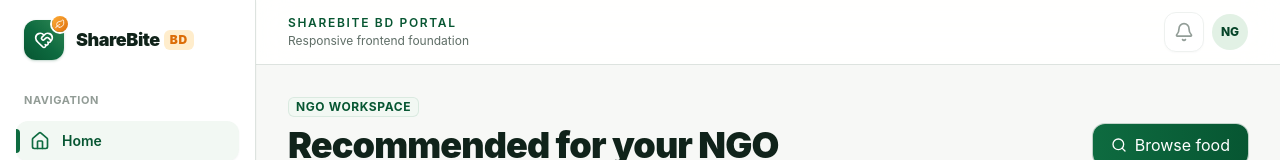
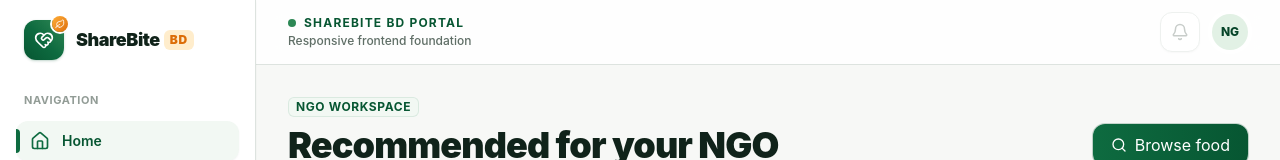
Before and after one commit to mahamudul-hasan7/shearbitebd, a Next.js app: page /preview/ngo in a window 1280 px wide. Shown: the top 160 px of the page. Built offline with nearby package versions, Linux system fonts and the light colour scheme.

Commit message:
feat(layout): upgrade sticky app header with mobile badge and animated notifications

```diff
--- a/src/components/layout/app-header.tsx
+++ b/src/components/layout/app-header.tsx
@@ -24,29 +24,59 @@ export function AppHeader({
   unreadNotifications?: number;
 }) {
   return (
-    <header className="sticky top-0 z-30 border-b border-line bg-white/90 backdrop-blur-lg">
-      <div className="mx-auto flex h-16 min-w-0 max-w-[var(--page-max-width)] items-center justify-between gap-3 px-3 xs:px-4 sm:px-6 xl:px-8">
-        <div className="lg:hidden"><BrandLogo compact /></div>
+    <header className="sticky top-0 z-30 border-b border-line bg-surface/85 backdrop-blur-md">
+      <div className="mx-auto flex h-16 min-w-0 max-w-[var(--page-max-width)] items-center justify-between gap-4 px-4 sm:px-6 lg:px-8">
+        <div className="flex items-center gap-3 lg:hidden">
+          <BrandLogo compact />
+          <span className="text-xs font-bold uppercase tracking-wider text-brand-700">
+            {role === "donor" ? "Donor" : "NGO"}
+          </span>
+        </div>
+
         <div className="hidden lg:block">
-          <p className="text-xs font-semibold uppercase tracking-[0.14em] text-brand-700">{eyebrow}</p>
-          <p className="mt-0.5 text-xs text-muted-600">{description}</p>
+          <div className="flex items-center gap-2">
+            <span className="size-2 rounded-full bg-brand-500" />
+            <p className="text-xs font-bold uppercase tracking-widest text-brand-700">{eyebrow}</p>
+          </div>
+          <p className="mt-0.5 text-xs text-muted-600 font-medium">{description}</p>
         </div>
-        <div className="flex min-w-0 items-center gap-2">
+
+        <div className="flex min-w-0 items-center gap-3">
           <span className="relative">
             {notificationHref ? (
-              <IconButtonLink href={notificationHref} label={`${unreadNotifications} unread notification${unreadNotifications === 1 ? "" : "s"}`}><Bell className="size-5" /></IconButtonLink>
+              <IconButtonLink
+                href={notificationHref}
+                label={`${unreadNotifications} unread notification${unreadNotifications === 1 ? "" : "s"}`}
+              >
+                <Bell className="size-4.5 text-muted-600 transition-colors group-hover:text-ink-900" />
+              </IconButtonLink>
             ) : (
-              <IconButton label="Notifications preview" disabled><Bell className="size-5" /></IconButton>
+              <IconButton label="Notifications preview" disabled>
+                <Bell className="size-4.5 text-muted-400" />
+              </IconButton>
             )}
-            {unreadNotifications > 0 && <span className="absolute right-0 top-0 grid size-4 place-items-center rounded-full bg-accent-500 text-[9px] font-black text-white ring-2 ring-canvas" aria-hidden="true">{Math.min(unreadNotifications, 9)}</span>}
+            {unreadNotifications > 0 && (
+              <span
+                className="absolute -right-1 -top-1 grid size-5 place-items-center rounded-full bg-accent-500 text-[10px] font-black text-white ring-2 ring-surface shadow-xs animate-pulse"
+                aria-hidden="true"
+              >
+                {Math.min(unreadNotifications, 9)}
+              </span>
+            )}
           </span>
+
           {profileName && (
-            <div className="hidden min-w-0 max-w-44 text-right sm:block">
-              <p className="truncate text-sm font-black text-ink-900">{profileName}</p>
-              {profileDescription && <p className="truncate text-xs text-muted-600">{profileDescription}</p>}
+            <div className="hidden min-w-0 max-w-48 text-right sm:block">
+              <p className="truncate text-xs font-bold text-ink-900">{profileName}</p>
+              {profileDescription && (
+                <p className="truncate text-[11px] text-muted-400 font-medium">{profileDescription}</p>
+              )}
             </div>
           )}
-          <Avatar initials={avatarInitials ?? (role === "donor" ? "FD" : "NG")} size="sm" />
+
+          <div className="ring-2 ring-brand-100 rounded-full">
+            <Avatar initials={avatarInitials ?? (role === "donor" ? "FD" : "NG")} size="sm" />
+          </div>
         </div>
       </div>
     </header>
```
